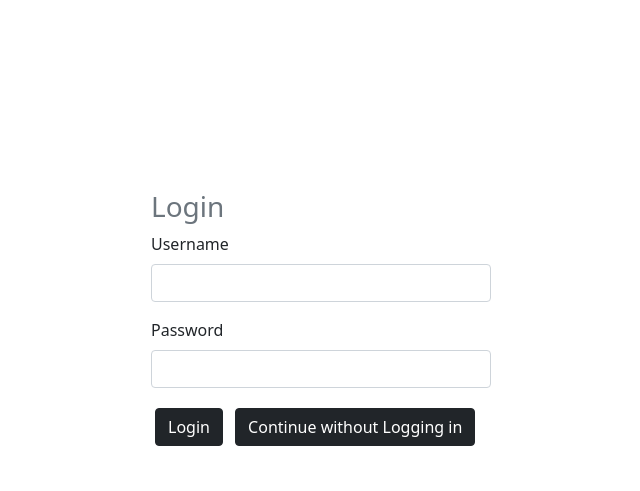
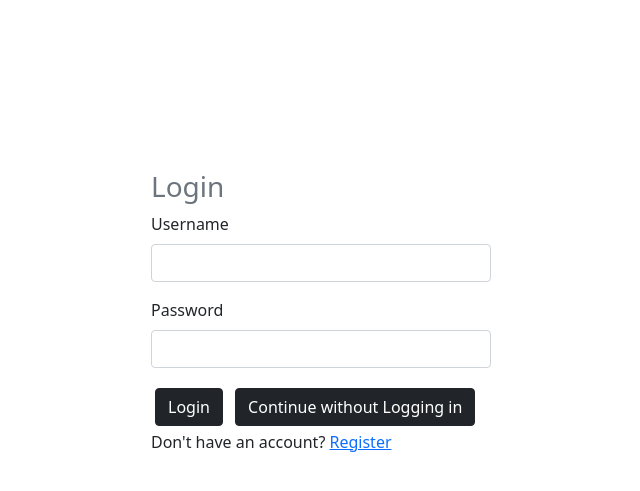
Before and after one commit to Kariuki-Wachira/househunter, a Django app: page /login/ in a window 1280 px wide. Shown: the top 491 px of the page, without its empty margins (319-959 px from the left). Run offline with Django 3.2, Linux system fonts and the light colour scheme.

Commit message:
Feature update: Login User

```diff
--- a/househunter/properties/templates/properties/homepage.html
+++ b/househunter/properties/templates/properties/homepage.html
@@ -31,7 +31,7 @@
         <ul class="nav mb-3 justify-content-end" role="tablist">
             {% if request.user.is_authenticated %}
             <li class="nav-item">
-                <p style="font-size:130%">You are logged in as: {{request.user}}</p>
+                <p style="font-size: 21px">You are logged in as: {{request.user}}</p>
             </li>
             <li>
                 <a href="{% url 'logout' %}" class="btn btn-dark btn-block btn-sm m-1">LogOut</a>
--- a/househunter/properties/templates/properties/login_register.html
+++ b/househunter/properties/templates/properties/login_register.html
@@ -25,6 +25,7 @@
 <body>
     <div class="container">
         <div class="loginwrap">
+            {% if page == 'login' %}
             <form method='POST' class="form">
                 {% csrf_token %}
                 <h3 class="logintitle text-muted">Login</h3>
@@ -36,11 +37,19 @@
                     <label for="exampleInputPassword1" class="form-label">Password</label>
                     <input type="password" class="form-control" name="password" id="exampleInputPassword1">
                 </div>
-
                 <button type="submit" class="btn btn-dark btn-block m-1">Login</button>
                 <a href="{% url 'homepage' %}" class="btn btn-dark btn-block m-1">Continue without Logging in</a>
-
+                <p>Don't have an account? <a href="{% url 'register' %}">Register</a></p>
             </form>
+            {% else %}
+            <form method='POST'>
+                <h3 class="logintitle text-muted">Register</h3>
+                {% csrf_token %} {{form}}
+                <button type="submit" class="btn btn-dark btn-block m-1">Register</button>
+                <a href="{% url 'homepage' %}" class="btn btn-dark btn-block m-1">Continue without Logging in</a>
+                <p>Already have an account? <a href="{% url 'login' %}">Login</a></p>
+            </form>
+            {% endif %}
         </div>
     </div>
 </body>
--- a/househunter/properties/urls.py
+++ b/househunter/properties/urls.py
@@ -4,7 +4,9 @@ from . import views
 urlpatterns = [
 
     path('login/', views.loginUser, name='login'),
+    path('register/', views.registerUser, name='register'),
     path('logout/', views.logoutUser, name='logout'),
+
     path('', views.homepage, name='homepage'),
     path('property/<str:pk>/', views.viewProperty, name='property'),
     path('add/', views.addProperty, name='add'),
--- a/househunter/properties/views.py
+++ b/househunter/properties/views.py
@@ -2,10 +2,11 @@ from django.shortcuts import render, redirect
 from .models import Location, Property
 from django.contrib.auth import authenticate, login, logout
 from django.contrib.auth.decorators import login_required
+from .forms import  CustomUserCreationForm
 # Create your views here.
 
 def loginUser(request):
-
+    page = 'login'
     if request.method == 'POST':
         username = request.POST['username']
         password = request.POST['password']
@@ -16,11 +17,17 @@ def loginUser(request):
             login(request, user)
             return redirect('homepage')
 
-    return render(request,'properties/login_register.html')
+    return render(request,'properties/login_register.html', {'page': page,})
 
 def logoutUser(request):
     logout(request)
     return redirect('homepage')
+
+def registerUser(request):
+    page = 'register'
+    form = CustomUserCreationForm()
+    context = {'form': form, 'page': page}
+    return render(request, 'properties/login_register.html', context)
 
 def homepage(request):
     location = request.GET.get('location')
```
Also changed, not shown: househunter/properties/forms.py (added, +8 -0 lines).
